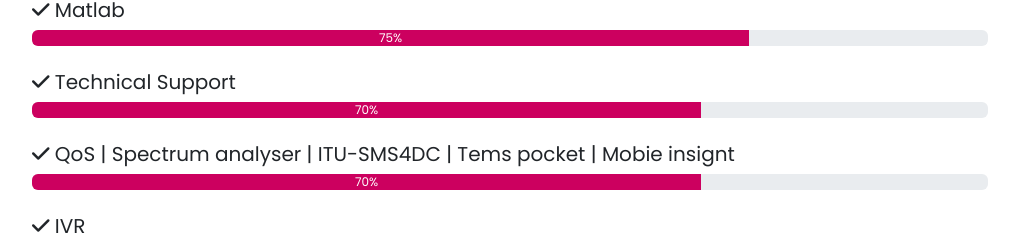
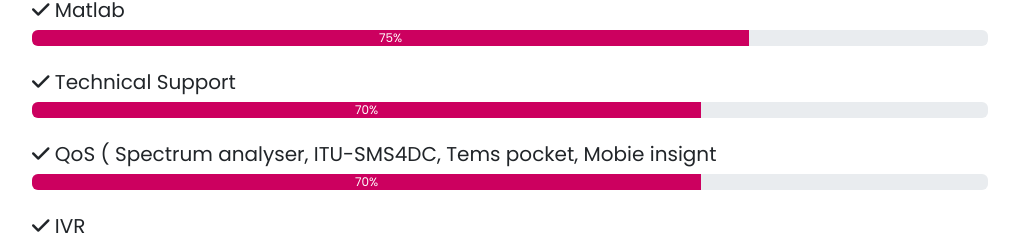
Before and after one commit to Ossinybern/closylol, a website: page index.html in a window 1280 px wide. Shown: the part 2752-2987 px from the top of the page, without its empty margins (130-1149 px from the left). Drawn offline with Linux system fonts and the light colour scheme.

Commit message:
Update index.html

```diff
--- a/index.html
+++ b/index.html
@@ -161,7 +161,7 @@
                         <div class="progress-bar " style="width: 70% ">70%</div>
                     </div>
 
-                    <h5><i class="fas fa-check "></i> QoS | Spectrum analyser | ITU-SMS4DC | Tems pocket | Mobie insignt</h5>
+                    <h5><i class="fas fa-check "></i> QoS ( Spectrum analyser, ITU-SMS4DC, Tems pocket, Mobie insignt</h5>
                     <div class="progress mb-4 " role="progressbar " aria-valuenow="70 " aria-valuemin="0 " aria-valuemax="100 ">
                         <div class="progress-bar " style="width: 70% ">70%</div>
                     </div>
```
